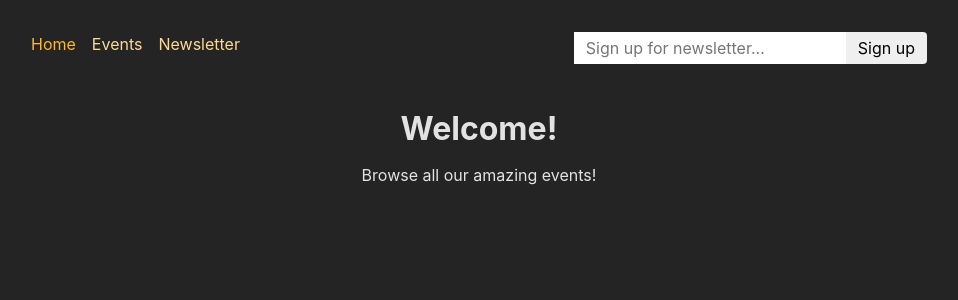
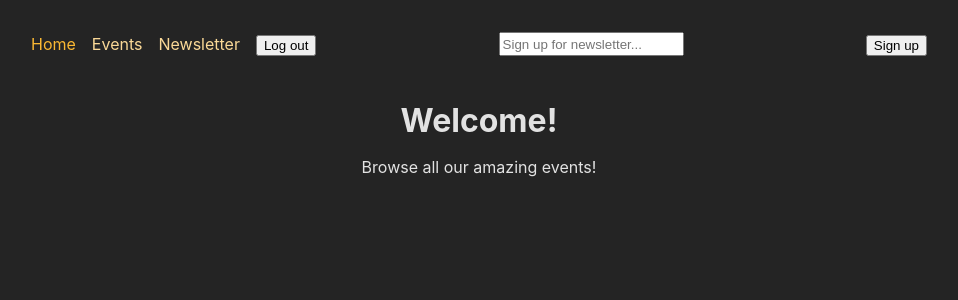
Before and after one commit to luidimso/react-auth, a React (Create React App) app in the folder frontend/: page / in a window 1280 px wide. Shown: the top 300 px of the page, without its empty margins (161-1119 px from the left). Built offline with nearby package versions, Linux system fonts and the light colour scheme.

Commit message:
Creating logout method that deletes token on local storage

```diff
--- a/frontend/src/App.js
+++ b/frontend/src/App.js
@@ -14,6 +14,7 @@
 import { action as manipulateEventAction } from './components/EventForm';
 import NewsletterPage, { action as newsletterAction } from './pages/Newsletter';
 import AuthenticationPage, {action as authAction} from './pages/Authentication';
+import { action as logoutAction } from './pages/Logout';
 
 const router = createBrowserRouter([
   {
@@ -65,6 +66,10 @@
         element: <NewsletterPage />,
         action: newsletterAction,
       },
+      {
+        path: "logout",
+        action: logoutAction
+      }
     ],
   },
 ]);
--- a/frontend/src/components/MainNavigation.js
+++ b/frontend/src/components/MainNavigation.js
@@ -1,4 +1,4 @@
-import { NavLink } from 'react-router-dom';
+import { Form, NavLink } from 'react-router-dom';
 
 import classes from './MainNavigation.module.css';
 import NewsletterSignup from './NewsletterSignup';
@@ -39,6 +39,11 @@
               Newsletter
             </NavLink>
           </li>
+          <li>
+            <Form action='/logout' method='post'>
+              <button>Log out</button>
+            </Form>
+          </li>
         </ul>
       </nav>
       <NewsletterSignup />
--- a/frontend/src/components/NewsletterSignup.js
+++ b/frontend/src/components/NewsletterSignup.js
@@ -1,5 +1,5 @@
 import { useEffect } from 'react';
-import { useFetcher } from 'react-router-dom';
+import { NavLink, useFetcher } from 'react-router-dom';
 
 import classes from './NewsletterSignup.module.css';
 
@@ -14,18 +14,16 @@
   }, [data, state]);
 
   return (
-    <fetcher.Form
-      method="post"
-      action="/newsletter"
-      className={classes.newsletter}
-    >
+    <>
       <input
-        type="email"
-        placeholder="Sign up for newsletter..."
-        aria-label="Sign up for newsletter"
-      />
-      <button>Sign up</button>
-    </fetcher.Form>
+          type="email"
+          placeholder="Sign up for newsletter..."
+          aria-label="Sign up for newsletter"
+        />
+        <NavLink to="auth">
+          <button>Sign up</button>
+        </NavLink>
+      </>
   );
 }
 
--- /dev/null
+++ b/frontend/src/pages/Logout.js
@@ -0,0 +1,6 @@
+import { redirect } from "react-router-dom";
+
+export function action() {
+    localStorage.removeItem("token");
+    return redirect("/");
+}
```
